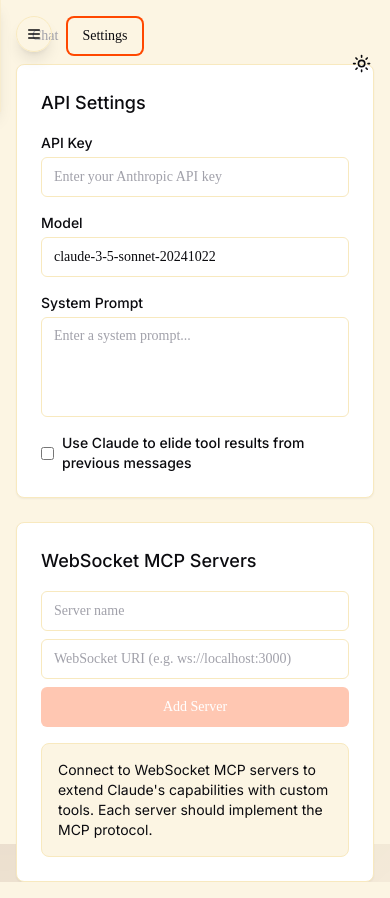
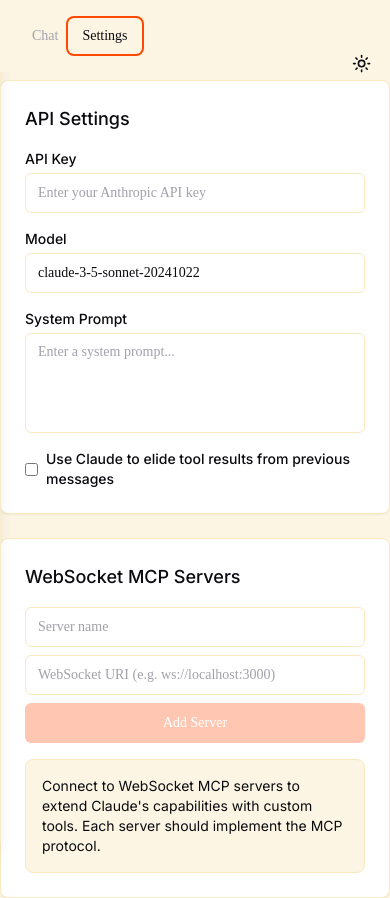
Before and after one commit to nick1udwig/kibitz, a Next.js app: page / in a window 390 px wide. Both pictures are taken after a click on the tab "Settings". Built offline with nearby package versions, Linux system fonts and the light colour scheme; a web font is replaced by a local one.

Commit message:
Fix controls positioning and scrolling behavior

```diff
--- a/src/components/LlmChat/ChatView.tsx
+++ b/src/components/LlmChat/ChatView.tsx
@@ -637,7 +637,7 @@ export const ChatView: React.FC = () => {
 
   return (
     <div className="flex flex-col h-full relative">
-    <div ref={chatContainerRef} className="flex-1 overflow-y-auto p-4 pb-[100px]">
+    <div ref={chatContainerRef} className="h-[calc(100vh-8rem)] overflow-y-auto p-4 pb-[100px]">
         <div className="space-y-4">
           {activeConversation.messages.map((message, index) => (
             renderMessage(message, index)
--- a/src/components/LlmChat/ConversationSidebar.tsx
+++ b/src/components/LlmChat/ConversationSidebar.tsx
@@ -78,9 +78,9 @@ export const ConversationSidebar = ({
     <div className={`
       md:w-64 md:static md:translate-x-0
       ${isMobileMenuOpen ? 'translate-x-0' : '-translate-x-full'}
-      absolute z-50 bg-background w-[85vw] sm:w-[50vw] md:w-64 border-r p-2 flex flex-col
+      fixed md:sticky top-0 h-screen z-50 bg-background w-[85vw] sm:w-[50vw] md:w-64 border-r p-2 flex flex-col
       transition-transform duration-200 ease-in-out shadow-lg
-      max-w-[350px] max-h-screen overflow-hidden
+      max-w-[350px]
     `}>
       {/* Mobile Menu Toggle */}
       <Button
--- a/src/components/LlmChat/index.tsx
+++ b/src/components/LlmChat/index.tsx
@@ -54,30 +54,36 @@ export const ChatApp = () => {
 
           <div className="flex-1">
             <div className="flex flex-col h-full">
+              <div className="sticky top-0 z-50 bg-background">
                 <div className="p-4 flex justify-between items-center">
                   <Tabs value={activeTab} onValueChange={(value) => setActiveTab(value as 'chat' | 'settings')}>
                     <TabsList>
                       <TabsTrigger value="chat">Chat</TabsTrigger>
                       <TabsTrigger value="settings">Settings</TabsTrigger>
                     </TabsList>
+                  </Tabs>
+                  <ThemeToggle />
+                </div>
+              </div>
 
-                  <div className="h-[calc(100vh-5rem)]">
+              <div className="flex-1">
                 {/* Keep the ChatView always mounted to preserve conversation state */}
                 <div className={activeTab === 'settings' ? 'hidden' : ''}>
+                  <Tabs value={activeTab}>
                     <TabsContent value="chat" forceMount>
                       <ChatView />
                     </TabsContent>
+                  </Tabs>
                 </div>
 
                 {/* Show AdminView only when settings tab is active */}
                 <div className={activeTab === 'chat' ? 'hidden' : ''}>
+                  <Tabs value={activeTab}>
                     <TabsContent value="settings" forceMount>
                       <AdminView />
                     </TabsContent>
+                  </Tabs>
                 </div>
-                  </div>
-                </Tabs>
-                <ThemeToggle />
               </div>
             </div>
           </div>
```
Lines whose indentation alone changed are shown as unchanged.
